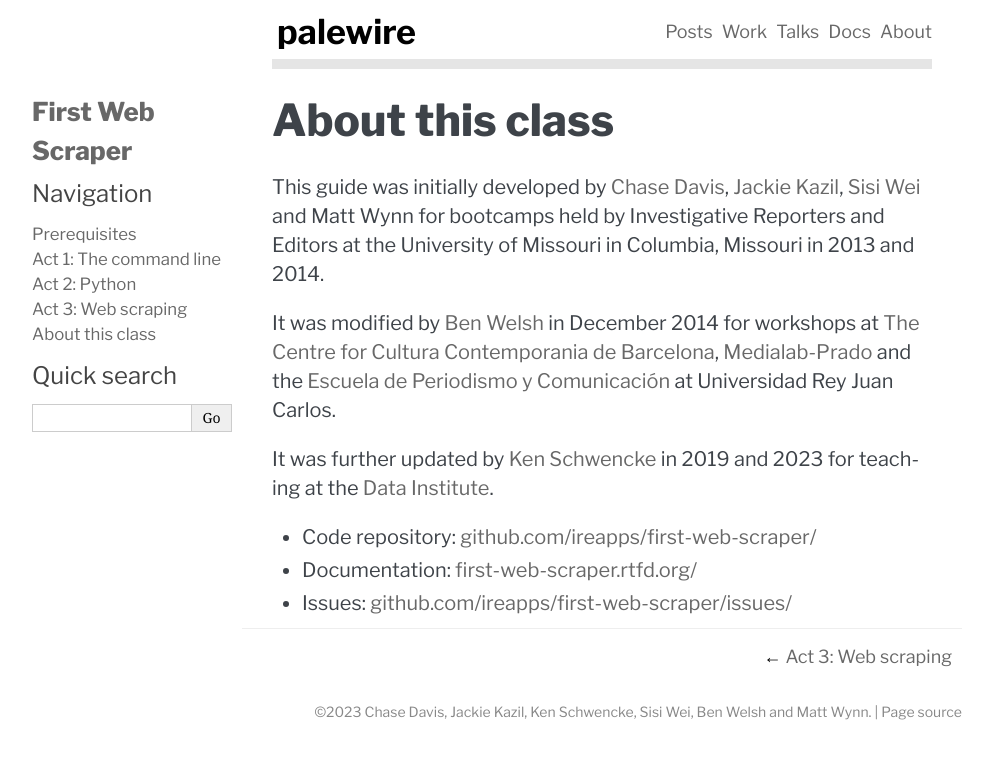
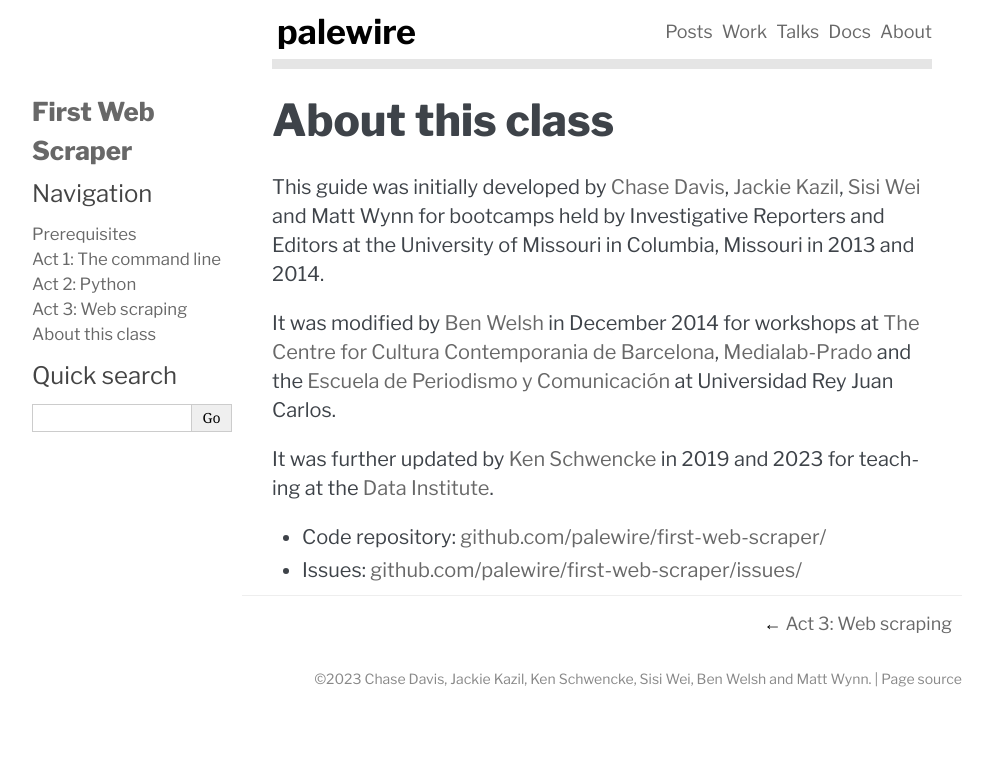
Before and after one commit to palewire/first-web-scraper, a Sphinx documentation site: the page built from docs/about.md, in a window 1280 px wide. Shown: the top 759 px of the page, without its empty margins (148-1140 px from the left). Built offline with Sphinx 7.4.7, drawn with Linux system fonts in a browser that asks for light colours.

Commit message:
Update about.md

```diff
--- a/docs/about.md
+++ b/docs/about.md
@@ -14,8 +14,6 @@ It was modified by [Ben Welsh](http://palewi.re/who-is-ben-welsh/) in December 2
 It was further updated by [Ken Schwencke](https://schwanksta.com) in 2019 and 2023 for teaching at the [Data Institute](https://cjddatainstitute.org/).
 
 - Code repository:
-  [github.com/ireapps/first-web-scraper/](https://github.com/ireapps/first-web-scraper/)
-- Documentation:
-  [first-web-scraper.rtfd.org/](http://first-web-scraper.rtfd.org/)
+  [github.com/palewire/first-web-scraper/](https://github.com/palewire/first-web-scraper/)
 - Issues:
-  [github.com/ireapps/first-web-scraper/issues/](https://github.com/ireapps/first-web-scraper/issues)
+  [github.com/palewire/first-web-scraper/issues/](https://github.com/palewire/first-web-scraper/issues)
```
